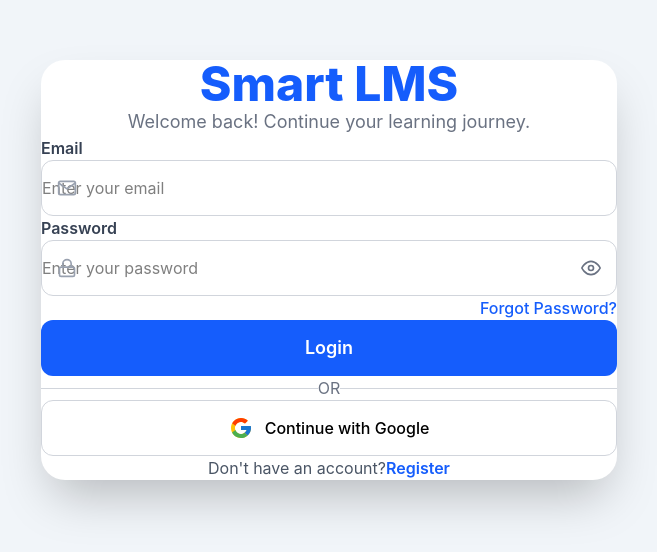
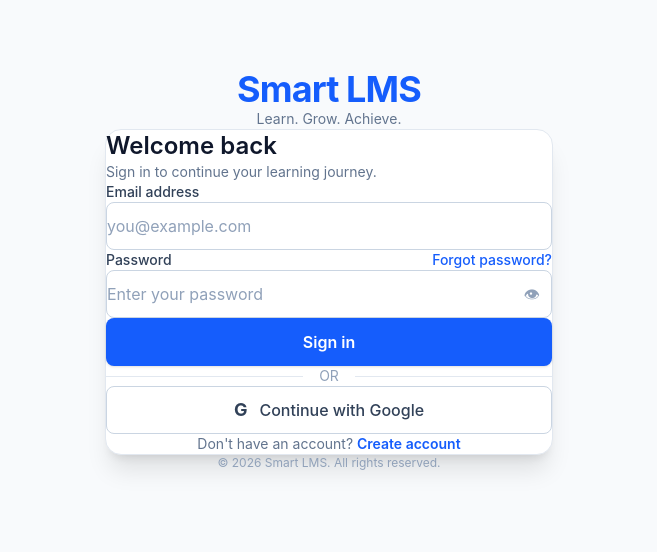
Before and after one commit to sumanth-create1/smart-lms, a React (Vite) app in the folder client/: page /login in a window 1280 px wide. Shown: the part 130-682 px from the top of the page, without its empty margins (311-968 px from the left). Built offline with nearby package versions, Linux system fonts and the light colour scheme.

Commit message:
added login page

```diff
--- a/client/src/index.css
+++ b/client/src/index.css
@@ -1,12 +1,19 @@
 @import "tailwindcss";
 
-*{
-  margin:0;
-  padding:0;
-  box-sizing:border-box;
+* {
+  margin: 0;
+  padding: 0;
+  box-sizing: border-box;
 }
 
-body{
-  background:#f8fafc;
-  font-family:Inter,sans-serif;
+html,
+body,
+#root {
+  min-height: 100%;
 }
+
+body {
+  font-family: Inter, system-ui, -apple-system, BlinkMacSystemFont, "Segoe UI",
+    sans-serif;
+  background: #f8fafc;
+}
--- a/client/src/pages/auth/Login.jsx
+++ b/client/src/pages/auth/Login.jsx
@@ -1,214 +1,231 @@
 import { useState } from "react";
-import {
-  FiMail,
-  FiLock,
-  FiEye,
-  FiEyeOff,
-} from "react-icons/fi";
-import { FcGoogle } from "react-icons/fc";
 
 function Login() {
+  const [email, setEmail] = useState("");
+  const [password, setPassword] = useState("");
   const [showPassword, setShowPassword] = useState(false);
 
+  const handleSubmit = (e) => {
+    e.preventDefault();
+
+    console.log("Email:", email);
+    console.log("Password:", password);
+
+    // Backend API will be connected here later
+  };
+
   return (
-    <div className="min-h-screen bg-slate-100 flex items-center justify-center px-5">
+    <div className="min-h-screen bg-slate-50 flex items-center justify-center px-4">
 
-      <div className="w-full max-w-xl bg-white rounded-3xl shadow-2xl p-10">
+      {/* Login Container */}
+      <div className="w-full max-w-md">
 
-        {/* Logo */}
+        {/* Logo / Brand */}
+        <div className="text-center mb-8">
+          <h1 className="text-4xl font-bold tracking-tight text-blue-600">
+            Smart LMS
+          </h1>
 
-        <div className="text-center">
+          <p className="mt-2 text-sm text-slate-500">
+            Learn. Grow. Achieve.
+          </p>
+        </div>
 
-          <div className="text-5xl font-extrabold text-blue-600">
-            Smart LMS
+        {/* Card */}
+        <div className="bg-white border border-slate-200 shadow-xl rounded-2xl p-8">
+
+          {/* Heading */}
+          <div className="mb-7">
+            <h2 className="text-2xl font-semibold text-slate-900">
+              Welcome back
+            </h2>
+
+            <p className="mt-1 text-sm text-slate-500">
+              Sign in to continue your learning journey.
+            </p>
           </div>
 
-          <p className="text-gray-500 mt-3 text-lg">
-            Welcome back! Continue your learning journey.
+          {/* Form */}
+          <form onSubmit={handleSubmit} className="space-y-5">
+
+            {/* Email */}
+            <div>
+              <label
+                htmlFor="email"
+                className="block text-sm font-medium text-slate-700 mb-2"
+              >
+                Email address
+              </label>
+
+              <input
+                id="email"
+                type="email"
+                placeholder="you@example.com"
+                value={email}
+                onChange={(e) => setEmail(e.target.value)}
+                required
+                className="
+                  w-full
+                  h-12
+                  px-4
+                  rounded-lg
+                  border
+                  border-slate-300
+                  bg-white
+                  text-slate-900
+                  placeholder-slate-400
+                  outline-none
+                  transition
+                  focus:border-blue-500
+                  focus:ring-2
+                  focus:ring-blue-100
+                "
+              />
+            </div>
+
+            {/* Password */}
+            <div>
+              <div className="flex items-center justify-between mb-2">
+                <label
+                  htmlFor="password"
+                  className="text-sm font-medium text-slate-700"
+                >
+                  Password
+                </label>
+
+                <button
+                  type="button"
+                  className="text-sm font-medium text-blue-600 hover:text-blue-700"
+                >
+                  Forgot password?
+                </button>
+              </div>
+
+              <div className="relative">
+
+                <input
+                  id="password"
+                  type={showPassword ? "text" : "password"}
+                  placeholder="Enter your password"
+                  value={password}
+                  onChange={(e) => setPassword(e.target.value)}
+                  required
+                  className="
+                    w-full
+                    h-12
+                    px-4
+                    pr-12
+                    rounded-lg
+                    border
+                    border-slate-300
+                    bg-white
+                    text-slate-900
+                    placeholder-slate-400
+                    outline-none
+                    transition
+                    focus:border-blue-500
+                    focus:ring-2
+                    focus:ring-blue-100
+                  "
+                />
+
+                {/* Show / Hide Password */}
+                <button
+                  type="button"
+                  onClick={() => setShowPassword(!showPassword)}
+                  className="
+                    absolute
+                    right-3
+                    top-1/2
+                    -translate-y-1/2
+                    text-slate-400
+                    hover:text-slate-600
+                  "
+                >
+                  {showPassword ? "🙈" : "👁"}
+                </button>
+
+              </div>
+            </div>
+
+            {/* Login Button */}
+            <button
+              type="submit"
+              className="
+                w-full
+                h-12
+                rounded-lg
+                bg-blue-600
+                text-white
+                font-semibold
+                transition
+                hover:bg-blue-700
+                active:bg-blue-800
+                shadow-sm
+              "
+            >
+              Sign in
+            </button>
+
+          </form>
+
+          {/* Divider */}
+          <div className="flex items-center gap-4 my-7">
+            <div className="flex-1 h-px bg-slate-200"></div>
+
+            <span className="text-sm text-slate-400">
+              OR
+            </span>
+
+            <div className="flex-1 h-px bg-slate-200"></div>
+          </div>
+
+          {/* Google Button */}
+          <button
+            type="button"
+            className="
+              w-full
+              h-12
+              rounded-lg
+              border
+              border-slate-300
+              bg-white
+              text-slate-700
+              font-medium
+              flex
+              items-center
+              justify-center
+              gap-3
+              hover:bg-slate-50
+              transition
+            "
+          >
+            <span className="text-lg font-bold">
+              G
+            </span>
+
+            Continue with Google
+          </button>
+
+          {/* Register */}
+          <p className="text-center text-sm text-slate-500 mt-7">
+            Don't have an account?{" "}
+            <button
+              type="button"
+              className="font-semibold text-blue-600 hover:text-blue-700"
+            >
+              Create account
+            </button>
           </p>
 
         </div>
 
-        {/* Form */}
-
-        <form className="mt-10 space-y-6">
-
-          {/* Email */}
-
-          <div>
-
-            <label className="block mb-2 font-semibold text-gray-700">
-              Email
-            </label>
-
-            <div className="relative">
-
-              <FiMail
-                className="absolute left-4 top-1/2 -translate-y-1/2 text-gray-400"
-                size={20}
-              />
-
-              <input
-                type="email"
-                placeholder="Enter your email"
-                className="
-                  w-full
-                  h-14
-                  pl-12
-                  pr-4
-                  rounded-xl
-                  border
-                  border-gray-300
-                  focus:outline-none
-                  focus:border-blue-500
-                  focus:ring-4
-                  focus:ring-blue-100
-                  transition
-                "
-              />
-
-            </div>
-
-          </div>
-
-          {/* Password */}
-
-          <div>
-
-            <label className="block mb-2 font-semibold text-gray-700">
-              Password
-            </label>
-
-            <div className="relative">
-
-              <FiLock
-                className="absolute left-4 top-1/2 -translate-y-1/2 text-gray-400"
-                size={20}
-              />
-
-              <input
-                type={showPassword ? "text" : "password"}
-                placeholder="Enter your password"
-                className="
-                  w-full
-                  h-14
-                  pl-12
-                  pr-12
-                  rounded-xl
-                  border
-                  border-gray-300
-                  focus:outline-none
-                  focus:border-blue-500
-                  focus:ring-4
-                  focus:ring-blue-100
-                  transition
-                "
-              />
-
-              <button
-                type="button"
-                onClick={() => setShowPassword(!showPassword)}
-                className="absolute right-4 top-1/2 -translate-y-1/2 text-gray-500"
-              >
-                {showPassword ? (
-                  <FiEyeOff size={20} />
-                ) : (
-                  <FiEye size={20} />
-                )}
-              </button>
-
-            </div>
-
-          </div>
-
-          {/* Forgot */}
-
-          <div className="flex justify-end">
-
-            <button
-              type="button"
-              className="text-blue-600 font-medium hover:underline"
-            >
-              Forgot Password?
-            </button>
-
-          </div>
-
-          {/* Login */}
-
-          <button
-            className="
-              w-full
-              h-14
-              rounded-xl
-              bg-blue-600
-              hover:bg-blue-700
-              text-white
-              font-semibold
-              text-lg
-              transition
-            "
-          >
-            Login
-          </button>
-
-          {/* Divider */}
-
-          <div className="flex items-center">
-
-            <div className="flex-1 h-px bg-gray-300"></div>
-
-            <span className="mx-4 text-gray-500">
-              OR
-            </span>
-
-            <div className="flex-1 h-px bg-gray-300"></div>
-
-          </div>
-
-          {/* Google */}
-
-          <button
-            type="button"
-            className="
-              w-full
-              h-14
-              border
-              border-gray-300
-              rounded-xl
-              flex
-              items-center
-              justify-center
-              gap-3
-              hover:bg-gray-50
-              transition
-            "
-          >
-
-            <FcGoogle size={24} />
-
-            <span className="font-medium">
-              Continue with Google
-            </span>
-
-          </button>
-
-          {/* Register */}
-
-          <p className="text-center text-gray-600">
-
-            Don't have an account?
-
-            <span className="ml-2 text-blue-600 font-semibold cursor-pointer hover:underline">
-              Register
-            </span>
-
-          </p>
-
-        </form>
+        {/* Footer */}
+        <p className="text-center text-xs text-slate-400 mt-6">
+          © 2026 Smart LMS. All rights reserved.
+        </p>
 
       </div>
-
     </div>
   );
 }
--- a/client/src/routes/AppRoutes.jsx
+++ b/client/src/routes/AppRoutes.jsx
@@ -1,24 +1,33 @@
-import { BrowserRouter, Routes, Route } from "react-router-dom";
+import { BrowserRouter, Routes, Route, Navigate } from "react-router-dom";
+
 import Login from "../pages/auth/Login";
 
-function Home() {
-  return <h1>Home</h1>;
-}
-
-
-
-function Register() {
-  return <h1>Register</h1>;
-}
-
-export default function AppRoutes() {
+function AppRoutes() {
   return (
     <BrowserRouter>
       <Routes>
-        <Route path="/" element={<Home />} />
-        <Route path="/login" element={<Login />} />
-        <Route path="/register" element={<Register />} />
+
+        {/* Redirect / to /login */}
+        <Route
+          path="/"
+          element={<Navigate to="/login" replace />}
+        />
+
+        {/* Login Page */}
+        <Route
+          path="/login"
+          element={<Login />}
+        />
+
+        {/* Any unknown URL → Login */}
+        <Route
+          path="*"
+          element={<Navigate to="/login" replace />}
+        />
+
       </Routes>
     </BrowserRouter>
   );
 }
+
+export default AppRoutes;
```
